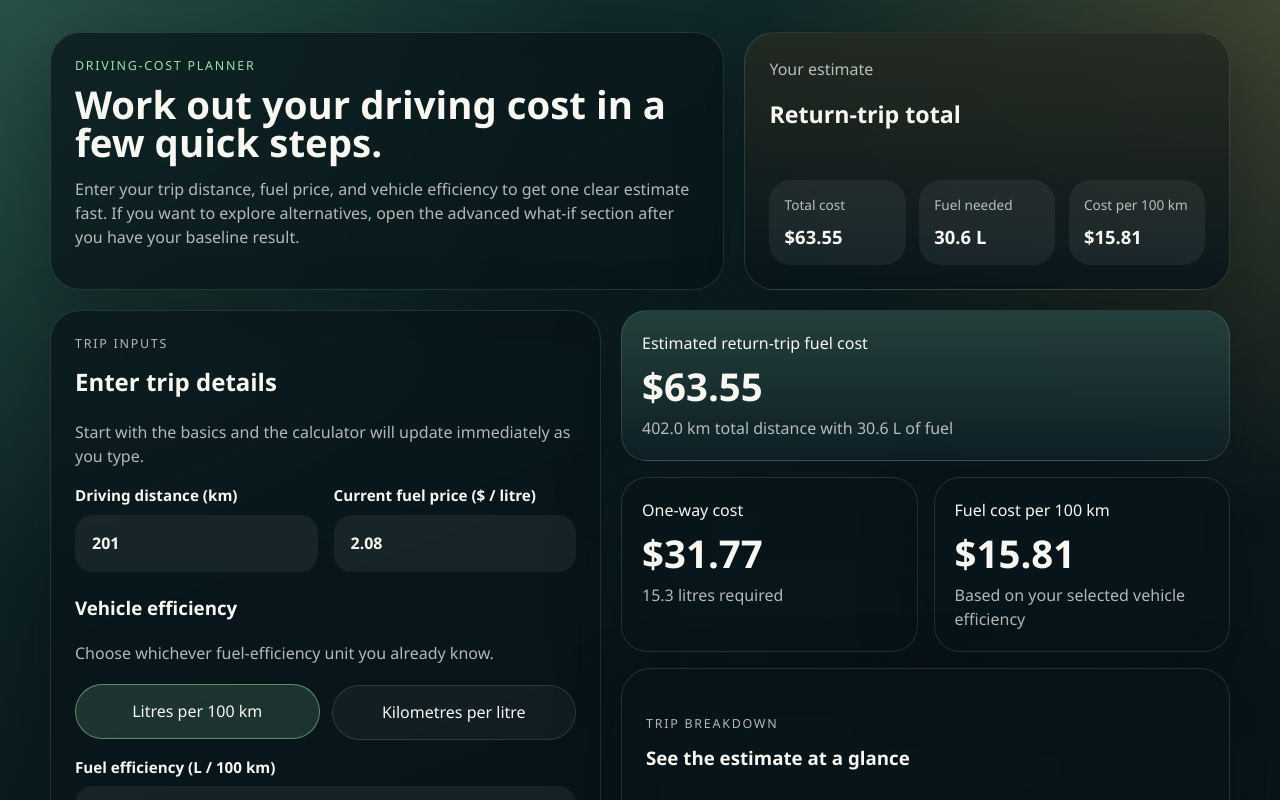
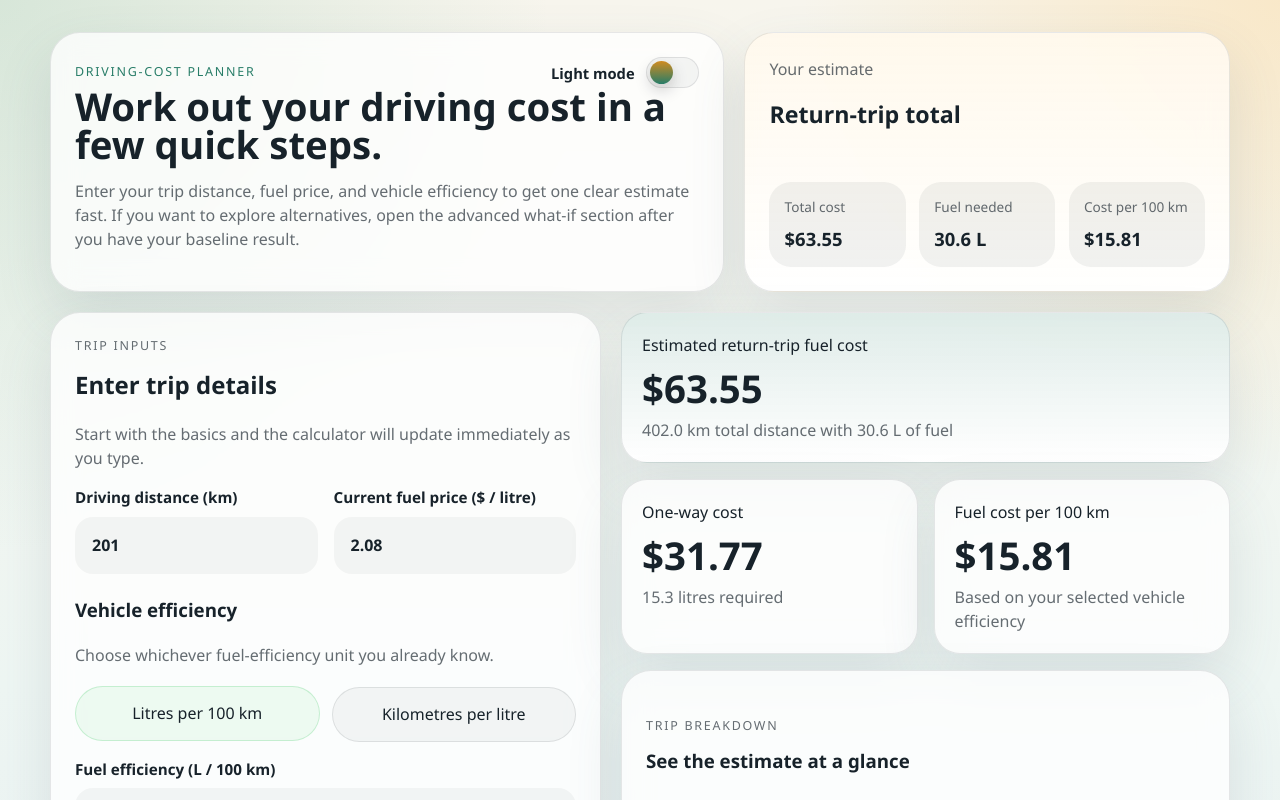
Before and after one commit to csenkbeil/driving-travel-cost, a Svelte app: page / in a window 1280 px wide. Shown: the top 800 px of the page. Built offline with nearby package versions, Linux system fonts and the light colour scheme.

Commit message:
feat: implement theme toggle functionality and update styles for light/dark modes

```diff
--- a/src/App.svelte
+++ b/src/App.svelte
@@ -1,4 +1,5 @@
 <script>
+  import { onMount } from 'svelte';
   import { format } from 'd3-format';
   import { scaleLinear } from 'd3-scale';
   import { buildChartData, buildWhatIfSummary, calculateTripCost } from './lib/costCalculator.js';
@@ -6,6 +7,7 @@
   const currency = format(',.2f');
   const number = format(',.1f');
   const multiplier = format('.2f');
+  const themeStorageKey = 'driving-travel-cost-theme';
 
   let distance = 201;
   let fuelPrice = 2.08;
@@ -23,11 +25,52 @@
   let whatIfSummary;
   let maxCost;
   let costScale;
+  let theme = 'dark';
+  let hasStoredThemePreference = false;
+
+  function applyTheme(nextTheme) {
+    theme = nextTheme;
+    if (typeof document !== 'undefined') {
+      document.documentElement.dataset.theme = nextTheme;
+      document.documentElement.style.colorScheme = nextTheme;
+    }
+  }
+
+  function toggleTheme() {
+    const nextTheme = theme === 'dark' ? 'light' : 'dark';
+    hasStoredThemePreference = true;
+    applyTheme(nextTheme);
+    localStorage.setItem(themeStorageKey, nextTheme);
+  }
 
   function resetWhatIfSliders() {
     fuelPriceMultiplier = 1;
     fuelEfficiencyMultiplier = 1;
   }
+
+  onMount(() => {
+    const mediaQuery = window.matchMedia('(prefers-color-scheme: dark)');
+    const storedTheme = localStorage.getItem(themeStorageKey);
+
+    if (storedTheme === 'light' || storedTheme === 'dark') {
+      hasStoredThemePreference = true;
+      applyTheme(storedTheme);
+    } else {
+      applyTheme(mediaQuery.matches ? 'dark' : 'light');
+    }
+
+    const handleThemeChange = (event) => {
+      if (!hasStoredThemePreference) {
+        applyTheme(event.matches ? 'dark' : 'light');
+      }
+    };
+
+    mediaQuery.addEventListener('change', handleThemeChange);
+
+    return () => {
+      mediaQuery.removeEventListener('change', handleThemeChange);
+    };
+  });
 
   $: currentCase = calculateTripCost({
     distance,
@@ -64,7 +107,23 @@
 <div class="shell">
   <section class="hero">
     <div class="hero-copy">
-      <p class="eyebrow">Driving-cost planner</p>
+      <div class="hero-copy__topline">
+        <p class="eyebrow">Driving-cost planner</p>
+        <label class="theme-toggle" aria-label="Theme mode toggle">
+          <span>{theme === 'dark' ? 'Dark mode' : 'Light mode'}</span>
+          <button
+            type="button"
+            role="switch"
+            class:theme-toggle__switch--active={theme === 'dark'}
+            class="theme-toggle__switch"
+            aria-checked={theme === 'dark'}
+            aria-label={`Switch to ${theme === 'dark' ? 'light' : 'dark'} mode`}
+            on:click={toggleTheme}
+          >
+            <span class="theme-toggle__thumb"></span>
+          </button>
+        </label>
+      </div>
       <h1>Work out your driving cost in a few quick steps.</h1>
       <p class="intro">
         Enter your trip distance, fuel price, and vehicle efficiency to get one clear estimate fast.
--- a/src/app.css
+++ b/src/app.css
@@ -1,16 +1,16 @@
 :root {
   font-family: "Segoe UI", "Helvetica Neue", Arial, sans-serif;
   color: #f8f7f2;
-  background:
-    radial-gradient(circle at top left, rgba(86, 148, 122, 0.32), transparent 32%),
-    radial-gradient(circle at top right, rgba(255, 197, 92, 0.2), transparent 28%),
-    linear-gradient(160deg, #12312e 0%, #0a171b 55%, #061015 100%);
   line-height: 1.5;
   font-weight: 400;
   font-synthesis: none;
   text-rendering: optimizeLegibility;
   -webkit-font-smoothing: antialiased;
   -moz-osx-font-smoothing: grayscale;
+  --app-bg:
+    radial-gradient(circle at top left, rgba(86, 148, 122, 0.32), transparent 32%),
+    radial-gradient(circle at top right, rgba(255, 197, 92, 0.2), transparent 28%),
+    linear-gradient(160deg, #12312e 0%, #0a171b 55%, #061015 100%);
   --surface: rgba(8, 20, 26, 0.72);
   --surface-strong: rgba(10, 28, 34, 0.94);
   --surface-soft: rgba(255, 255, 255, 0.08);
@@ -19,6 +19,32 @@
   --accent: #9ce3b0;
   --accent-strong: #ffc55c;
   --shadow: 0 24px 70px rgba(2, 8, 11, 0.35);
+  --text-main: #f8f7f2;
+  --field-bg: rgba(255, 255, 255, 0.06);
+  --field-focus: rgba(255, 255, 255, 0.1);
+  --button-bg: rgba(255, 255, 255, 0.04);
+  --card-highlight: linear-gradient(180deg, rgba(156, 227, 176, 0.18), rgba(255, 255, 255, 0.02));
+}
+
+:root[data-theme="light"] {
+  color: #17222a;
+  --app-bg:
+    radial-gradient(circle at top left, rgba(114, 183, 153, 0.24), transparent 30%),
+    radial-gradient(circle at top right, rgba(255, 199, 108, 0.28), transparent 26%),
+    linear-gradient(180deg, #f7f5ed 0%, #eef6f3 52%, #e6eef2 100%);
+  --surface: rgba(255, 255, 255, 0.78);
+  --surface-strong: rgba(255, 255, 255, 0.95);
+  --surface-soft: rgba(23, 34, 42, 0.06);
+  --border: rgba(23, 34, 42, 0.1);
+  --text-soft: rgba(23, 34, 42, 0.66);
+  --accent: #287d68;
+  --accent-strong: #d08b21;
+  --shadow: 0 24px 55px rgba(77, 96, 112, 0.14);
+  --text-main: #17222a;
+  --field-bg: rgba(23, 34, 42, 0.04);
+  --field-focus: rgba(23, 34, 42, 0.08);
+  --button-bg: rgba(23, 34, 42, 0.04);
+  --card-highlight: linear-gradient(180deg, rgba(40, 125, 104, 0.15), rgba(255, 255, 255, 0.65));
 }
 
 * {
@@ -28,6 +54,9 @@
 body {
   margin: 0;
   min-width: 320px;
+  color: var(--text-main);
+  background: var(--app-bg);
+  transition: background 180ms ease, color 180ms ease;
 }
 
 button,
@@ -50,15 +79,15 @@ input {
   border: 1px solid transparent;
   border-radius: 18px;
   padding: 0.95rem 1rem;
-  color: #f8f7f2;
-  background: rgba(255, 255, 255, 0.06);
+  color: var(--text-main);
+  background: var(--field-bg);
   transition: border-color 160ms ease, background 160ms ease, transform 160ms ease;
 }
 
 input:focus {
   outline: none;
   border-color: rgba(156, 227, 176, 0.85);
-  background: rgba(255, 255, 255, 0.1);
+  background: var(--field-focus);
 }
 
 #app {
@@ -109,6 +138,60 @@ input:focus {
   color: var(--accent);
 }
 
+.hero-copy__topline {
+  display: flex;
+  align-items: center;
+  justify-content: space-between;
+  gap: 1rem;
+}
+
+.hero-copy__topline .eyebrow {
+  margin-bottom: 0;
+}
+
+.theme-toggle {
+  display: inline-flex;
+  align-items: center;
+  gap: 0.7rem;
+  color: var(--text-main);
+}
+
+.theme-toggle span {
+  font-size: 0.92rem;
+  font-weight: 600;
+}
+
+.theme-toggle__switch {
+  position: relative;
+  width: 3.35rem;
+  height: 1.95rem;
+  padding: 0.2rem;
+  border: 1px solid var(--border);
+  border-radius: 999px;
+  background: var(--button-bg);
+  transition: background 160ms ease, border-color 160ms ease, transform 160ms ease;
+}
+
+.theme-toggle__switch--active {
+  background: rgba(156, 227, 176, 0.22);
+  border-color: rgba(156, 227, 176, 0.5);
+}
+
+.theme-toggle__thumb {
+  display: block;
+  width: 1.45rem;
+  height: 1.45rem;
+  border-radius: 50%;
+  background: linear-gradient(180deg, var(--accent-strong), var(--accent));
+  box-shadow: 0 6px 16px rgba(0, 0, 0, 0.2);
+  transform: translateX(0);
+  transition: transform 160ms ease;
+}
+
+.theme-toggle__switch--active .theme-toggle__thumb {
+  transform: translateX(1.35rem);
+}
+
 h1,
 h2,
 h3,
@@ -138,7 +221,7 @@ h1 {
   justify-content: space-between;
   background:
     linear-gradient(180deg, rgba(255, 197, 92, 0.11), transparent),
-    rgba(8, 20, 26, 0.85);
+    var(--surface-strong);
 }
 
 .trip-card__header strong {
@@ -156,7 +239,7 @@ h1 {
 .trip-stats div {
   padding: 0.95rem;
   border-radius: 22px;
-  background: rgba(255, 255, 255, 0.06);
+  background: var(--surface-soft);
 }
 
 .trip-stats dt {
@@ -213,8 +296,8 @@ label span {
   border: 1px solid var(--border);
   border-radius: 999px;
   padding: 0.9rem 1rem;
-  background: rgba(255, 255, 255, 0.04);
-  color: #f8f7f2;
+  background: var(--button-bg);
+  color: var(--text-main);
   transition: transform 160ms ease, border-color 160ms ease, background 160ms ease;
 }
 
@@ -254,7 +337,7 @@ label span {
 input[type="range"]::-webkit-slider-runnable-track {
   height: 0.55rem;
   border-radius: 999px;
-  background: rgba(255, 255, 255, 0.12);
+  background: var(--surface-soft);
 }
 
 input[type="range"]::-webkit-slider-thumb {
@@ -273,7 +356,7 @@ input[type="range"]::-moz-range-track {
   height: 0.55rem;
   border: 0;
   border-radius: 999px;
-  background: rgba(255, 255, 255, 0.12);
+  background: var(--surface-soft);
 }
 
 input[type="range"]::-moz-range-thumb {
@@ -290,8 +373,8 @@ input[type="range"]::-moz-range-thumb {
   border: 1px solid var(--border);
   border-radius: 999px;
   padding: 0.8rem 1rem;
-  color: #f8f7f2;
-  background: rgba(255, 255, 255, 0.04);
+  color: var(--text-main);
+  background: var(--button-bg);
 }
 
 .results {
@@ -319,9 +402,7 @@ input[type="range"]::-moz-range-thumb {
 }
 
 .metric-card.accent {
-  background:
-    linear-gradient(180deg, rgba(156, 227, 176, 0.18), rgba(255, 255, 255, 0.02)),
-    var(--surface-strong);
+  background: var(--card-highlight), var(--surface-strong);
 }
 
 .metric-card p {
@@ -348,8 +429,8 @@ input[type="range"]::-moz-range-thumb {
   border: 1px solid var(--border);
   border-radius: 24px;
   padding: 1rem 1.1rem;
-  color: #f8f7f2;
-  background: rgba(255, 255, 255, 0.04);
+  color: var(--text-main);
+  background: var(--button-bg);
 }
 
 .advanced-toggle span {
@@ -367,14 +448,14 @@ input[type="range"]::-moz-range-thumb {
 .advanced-panel {
   padding: 1.2rem;
   border-radius: 26px;
-  background: rgba(255, 255, 255, 0.04);
+  background: var(--button-bg);
   border: 1px solid var(--border);
 }
 
 .delta-card {
   padding: 1rem;
   border-radius: 22px;
-  background: rgba(255, 255, 255, 0.05);
+  background: var(--surface-soft);
 }
 
 .delta-card p {
@@ -416,7 +497,7 @@ input[type="range"]::-moz-range-thumb {
 .chart-row__bar-wrap {
   height: 14px;
   border-radius: 999px;
-  background: rgba(255, 255, 255, 0.08);
+  background: var(--surface-soft);
   overflow: hidden;
 }
 
@@ -480,6 +561,11 @@ input[type="range"]::-moz-range-thumb {
     max-width: 13ch;
   }
 
+  .hero-copy__topline {
+    align-items: flex-start;
+    flex-direction: column;
+  }
+
   .toggle-row {
     grid-template-columns: 1fr;
   }
```
Also changed, not shown: 1 other file (tests, documents, lock files or other folders).
